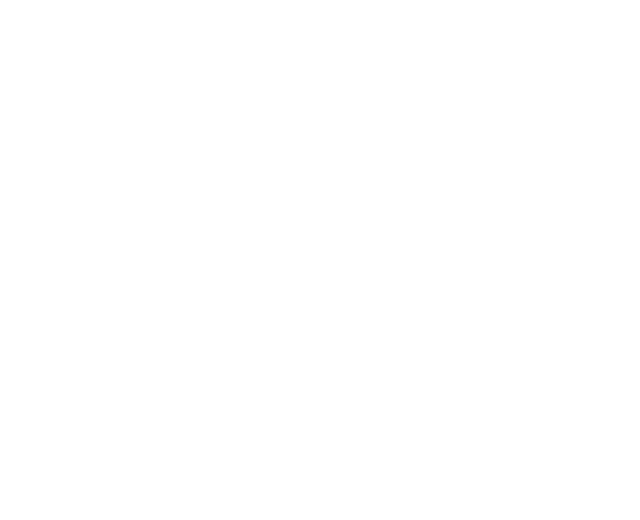
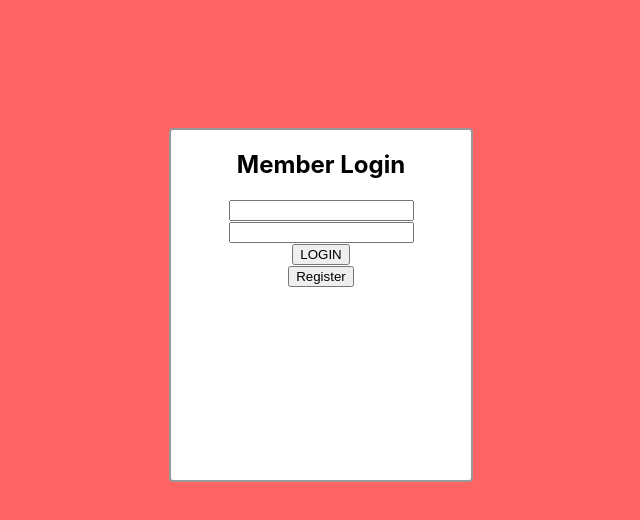
Before and after one commit to rjrajujha/ToDo, a React (Create React App) app in the folder frontend/: page / in a window 1280 px wide. Shown: the top 520 px of the page, without its empty margins (319-959 px from the left). Built offline with nearby package versions, Linux system fonts and the light colour scheme; the HTML template or start-up script is replaced by a standard one.

Commit message:
will commit on replit

```diff
--- a/frontend/src/App.css
+++ b/frontend/src/App.css
@@ -0,0 +1,15 @@
+body {
+    margin: 0 0;
+    background-color: rgb(255, 100, 100);
+}
+
+
+#login-card {
+    height: 350px;
+    width: 300px;
+    border: 2px solid rgba(0, 0, 0, 0.4);
+    border-radius: 4px;
+    margin: 10% auto auto auto;
+    background-color: white;
+    text-align: center;
+}
--- a/frontend/src/App.js
+++ b/frontend/src/App.js
@@ -1,22 +1,21 @@
 import './App.css';
 import { BrowserRouter, Routes, Route } from "react-router-dom";
 import LogIn from './pages/login';
-import Register from './pages/register';
+import Register from './pages/register'
 import ToDos from './pages/todoList';
-import NoPage from './pages/nopage'
+import NoPage from './pages/nopage';
 
 function App() {
   return (
     <div className="App">
       <BrowserRouter>
-      <Routes>
-        <Route path="/" element={<LogIn />}>
+        <Routes>
+          <Route path="/" element={<LogIn />} />
           <Route path="/reg" element={<Register />} />
           <Route path="/todo" element={<ToDos />} />
           <Route path="*" element={<NoPage />} />
-        </Route>
-      </Routes>
-    </BrowserRouter>
+        </Routes>
+      </BrowserRouter>
     </div>
   );
 }
--- a/frontend/src/pages/login.jsx
+++ b/frontend/src/pages/login.jsx
@@ -1,8 +1,54 @@
+import { useState } from "react";
+import { useNavigate } from "react-router-dom";
 const LogIn = () => {
-  <>
-    <p>LogIn Page</p>
-    <a href="/reg">Signup</a>
-  </>
+
+  const [username, setUserName] = useState('');
+  const [password, setPassword] = useState('');
+
+
+  const handleUserChange = (e) => {
+    setUserName(e.target.value);
+  }
+
+  const handlePasswordChange = (e) => {
+    setPassword(e.target.value);
+  }
+
+  const handleSubmit = (e) => {
+    const user = e.target[0].value;
+    const password = e.target[1].value;
+    if (user === password) {
+      alert('username is same as password');
+    }
+    else {
+      alert('password is not as username')
+    }
+    e.preventDefault();
+  }
+
+  const navigate = useNavigate();
+  const SignUp = () => {
+    navigate('/reg')
+  }
+
+  return (
+    <>
+      <div id="login-card">
+        <h2>Member Login</h2>
+
+        <form onSubmit={(e) => { handleSubmit(e) }}>
+
+          <input type='text' value={username} required onChange={(e) => { handleUserChange(e) }} /><br />
+
+          <input type='password' value={password} required onChange={(e) => { handlePasswordChange(e) }} /><br />
+
+          <input type='submit' value='LOGIN' />
+        </form>
+
+        <button onClick={SignUp} id='login-reg'> Register </button>
+      </div>
+    </>
+  )
 }
 
 export default LogIn;
--- a/frontend/src/pages/nopage.jsx
+++ b/frontend/src/pages/nopage.jsx
@@ -1,7 +1,9 @@
 const NoPage = () => {
+  return(
   <>
     <p>No Such Page</p>
   </>
+  )
 }
 
 export default NoPage;
--- a/frontend/src/pages/register.jsx
+++ b/frontend/src/pages/register.jsx
@@ -1,7 +1,65 @@
+import useState from "react";
+import { useNavigate } from "react-router-dom";
+
 const Register = () => {
-  <>
-    <p>Register Page</p>
-  </>
+
+  const [username, setUserName] = useState('');
+  const [password, setPassword] = useState('');
+  const [cpassword, setcPassword] = useState('');
+
+
+  const handleUserChange = (e) => {
+    setUserName(e.target.value);
+  }
+
+  const handlePasswordChange = (e) => {
+    setPassword(e.target.value);
+  }
+
+  const handlecPasswordChange = (e) => {
+    setcPassword(e.target.value);
+  }
+
+  const handleSubmit = (e) => {
+    const password = e.target[1].value;
+    const cpassword = e.target[2].value;
+    if (password === cpassword) {
+      alert('Password is same as conformPassword');
+    }
+    else {
+      alert('password is not as conformPassword')
+    }
+    e.preventDefault();
+  }
+
+  const navigate = useNavigate();
+  const LogIn = () => {
+    navigate('/')
+  }
+
+
+  return (
+    <>
+
+      <div id="login-card">
+        <h2>Register</h2>
+
+        <form onSubmit={(e) => { handleSubmit(e) }}>
+
+          <input type='text' value={username} required onChange={(e) => { handleUserChange(e) }} /><br />
+
+          <input type='password' value={password} required onChange={(e) => { handlePasswordChange(e) }} /><br />
+
+          <input type='password' value={cpassword} required onChange={(e) => { handlecPasswordChange(e) }} /><br />
+
+          <input type='submit' value='Register' />
+        </form>
+
+        <button onClick={LogIn} id='reg-login'>LogIn</button>
+      </div>
+
+    </>
+  )
 }
 
 export default Register;
--- a/frontend/src/pages/todoList.jsx
+++ b/frontend/src/pages/todoList.jsx
@@ -1,7 +1,10 @@
+
 const ToDos = () => {
-  <>
-    <p>ToDos Page</p>
-  </>
+  return (
+    <>
+      <p>ToDos Page</p>
+    </>
+  )
 }
 
 export default ToDos;
```
